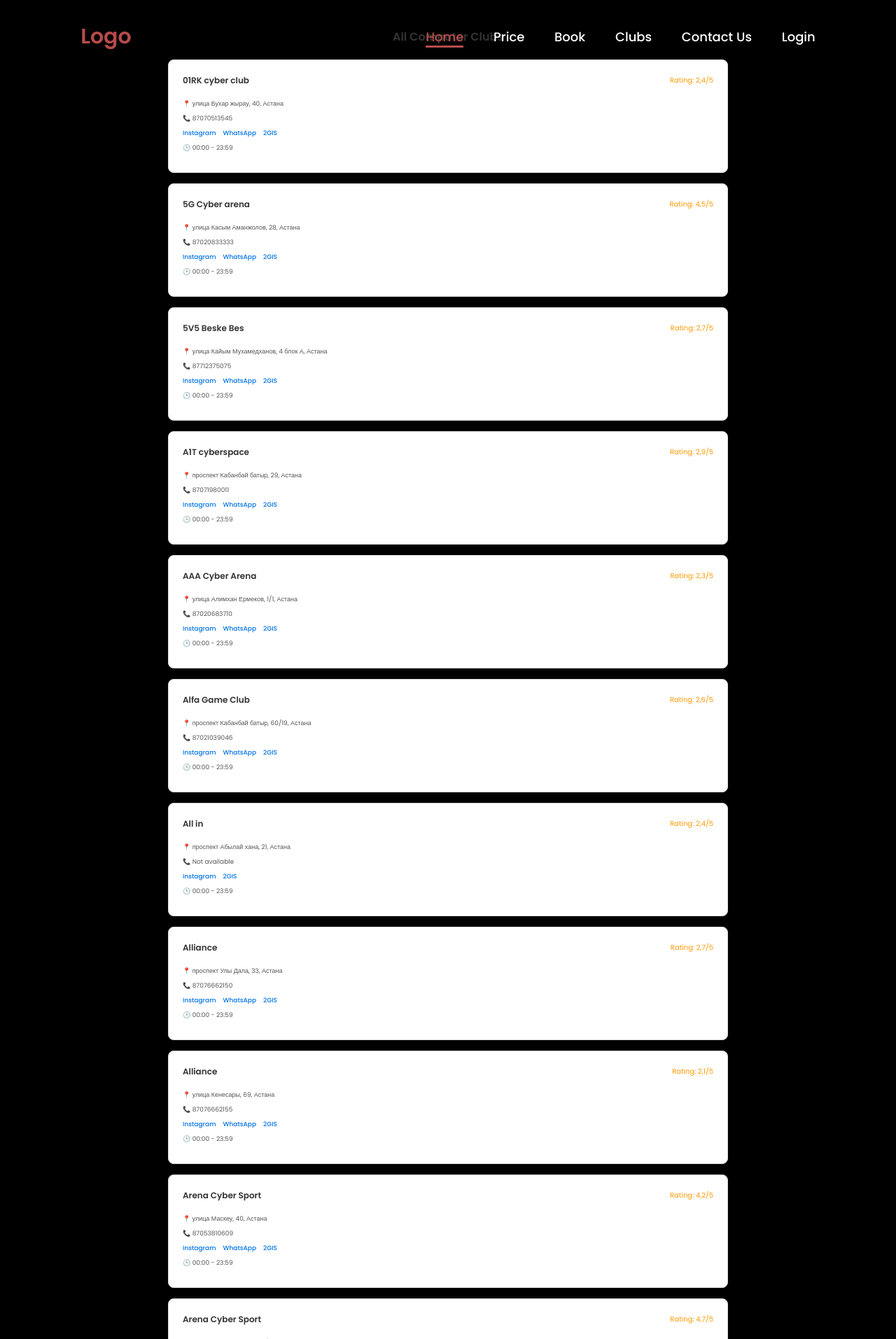
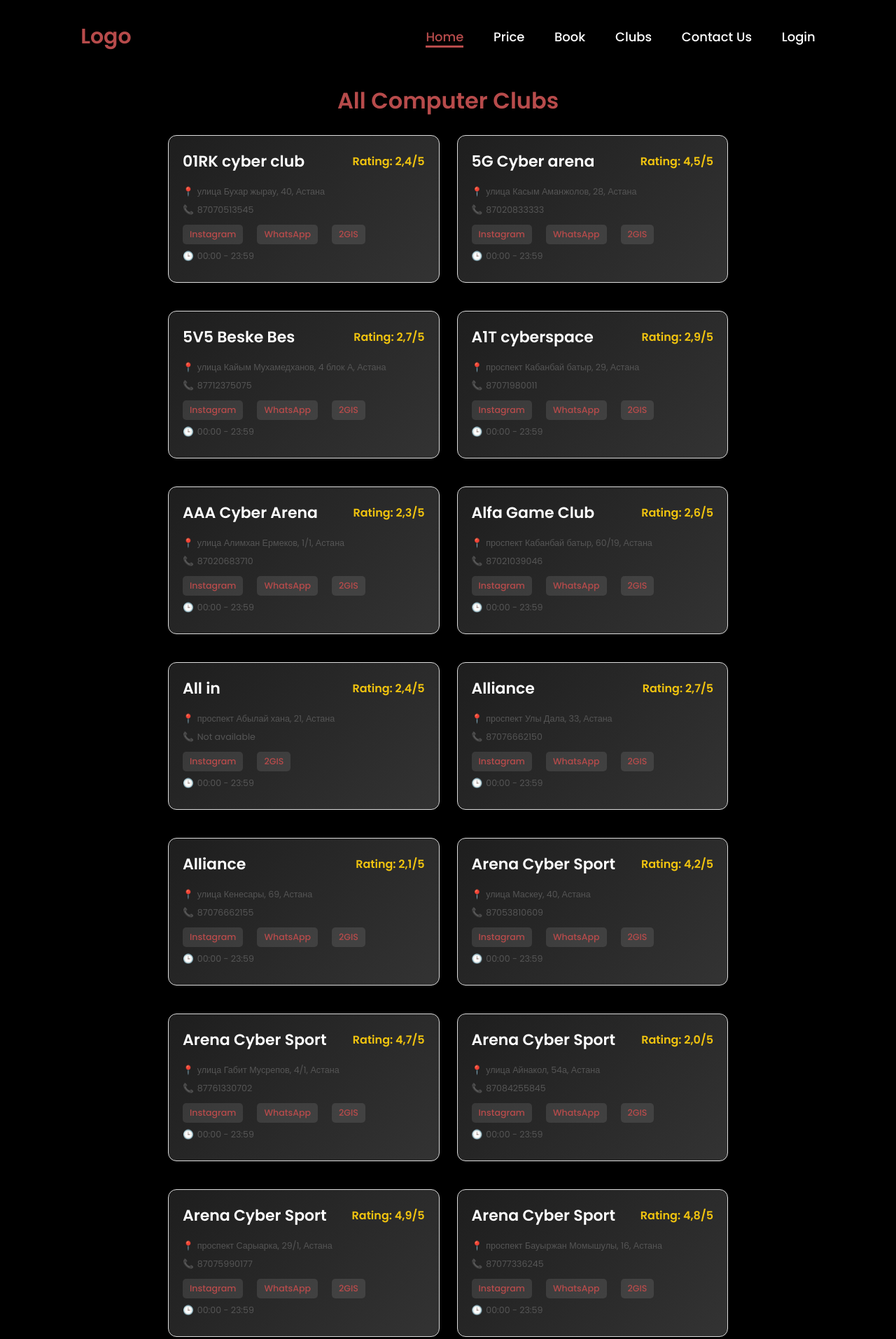
Before and after one commit to arystan09/PcBooking, a Django app: page /clubs/ in a window 1280 px wide. Shown: the top 1913 px of the page at 70% size. Run offline with Django 5.2, Linux system fonts and the light colour scheme; data comes from the database, SQL or seed files in the repository.

Commit message:
feat: only allcompclubs

```diff
--- a/base/templates/base/allcompclubs.html
+++ b/base/templates/base/allcompclubs.html
@@ -1,11 +1,12 @@
 {% extends 'base/main.html' %}
-{%load static%}
-{% comment %} {%block css%}
-<link rel="stylesheet" href="{% static 'css/allcompclubs.css' %}">
-{%endblock%} {% endcomment %}
+{% load static %}
+{% comment %} {% block css %}
+<link rel="stylesheet" href="{% static 'styles/allcompclubs.css' %}">
+{% endblock %} {% endcomment %}
 {% block content %}
+<div class="content-wrapper">
+    <h2>All Computer Clubs</h2>
     <div id="club-list">
-    <h2>All Computer Clubs</h2>
         {% for club in clubs %}
         <div class="club-card">
             <div class="club-header">
@@ -13,8 +14,8 @@
                 <span class="club-rating">Rating: {{ club.rating }}/5</span>
             </div>
             <div class="club-info">
-            <div class="club-address">📍 {{ club.address }}, {{ club.city }}</div>
-            <div class="club-phone">📞 {{ club.phone_number|default:"Not available" }}</div>
+                <div class="club-address"> {{ club.address }}, {{ club.city }}</div>
+                <div class="club-phone"> {{ club.phone_number|default:"Not available" }}</div>
                 <div class="club-links">
                     {% if club.instagram_url %}
                     <a href="{{ club.instagram_url }}" target="_blank">Instagram</a>
@@ -29,10 +30,11 @@
                     <a href="{{ club.website }}" target="_blank">Website</a>
                     {% endif %}
                 </div>
-            <div class="club-working-hours">🕒 {{ club.work_time_start|time:"H:i" }} - {{ club.work_time_end|time:"H:i" }}</div>
+                <div class="club-working-hours"> {{ club.work_time_start|time:"H:i" }} - {{ club.work_time_end|time:"H:i" }}</div>
             </div>
         </div>
         {% endfor %}
+    </div>
 </div>
 
 <script>
--- a/base/views.py
+++ b/base/views.py
@@ -72,7 +72,8 @@ def sidebar(request):
 #example of full address
 #
 def geocode_address(address):
-    api_key = settings.OPENCAGE_API_KEY
+    # api_key = settings.OPENCAGE_API_KEY
+    api_key = ""
     url = f"https://api.opencagedata.com/geocode/v1/json?q={address}&key={api_key}"
 
     response = requests.get(url)
--- a/pcclub/settings.py
+++ b/pcclub/settings.py
@@ -20,7 +20,7 @@ environ.Env.read_env()
 BASE_DIR = Path(__file__).resolve().parent.parent
 
 
-OPENCAGE_API_KEY = env('OPENCAGE_API_KEY')
+# OPENCAGE_API_KEY = env('OPENCAGE_API_KEY')
 
 # Quick-start development settings - unsuitable for production
 # See https://docs.djangoproject.com/en/5.1/howto/deployment/checklist/
--- a/static/styles/main.css
+++ b/static/styles/main.css
@@ -906,3 +906,138 @@ h2 {
     color: #333;
     margin-bottom: 20px;
 }
+
+
+/* clubs */
+
+.content-wrapper {
+    padding-top: 100px;
+}
+
+
+.content-wrapper h2 {
+    font-size: 3.2rem;
+    color: #b74b4b;
+    margin-bottom: 2.5rem;
+    text-align: center;
+}
+
+#club-list {
+    display: grid;
+    grid-template-columns: repeat(auto-fit, minmax(280px, 1fr));
+    gap: 2.5rem;
+}
+
+.club-card {
+    background: linear-gradient(135deg, #1e1e1e, #333333);
+    padding: 2rem;
+    border-radius: 1.2rem;
+    transition: transform 0.4s ease, box-shadow 0.4s ease;
+    box-shadow: 0 4px 8px rgba(0, 0, 0, 0.4);
+    position: relative;
+    overflow: hidden;
+}
+
+.club-card:hover {
+    transform: scale(1.05);
+    box-shadow: 0 8px 15px rgba(0, 0, 0, 0.6);
+}
+
+.club-header {
+    display: flex;
+    justify-content: space-between;
+    align-items: center;
+    margin-bottom: 1rem;
+}
+
+.club-name {
+    font-size: 2.2rem;
+    font-weight: 700;
+    color: #fff;
+}
+
+.club-rating {
+    font-size: 1.6rem;
+    color: #f1c40f;
+    font-weight: 600;
+}
+
+.club-info {
+    font-size: 1.4rem;
+    color: #dcdcdc;
+}
+
+.club-info .club-address,
+.club-info .club-phone,
+.club-info .club-working-hours,
+.club-info .club-distance {
+    margin-bottom: 0.8rem;
+    display: flex;
+    align-items: center;
+}
+
+.club-info .club-address:before {
+    content: "📍";
+    margin-right: 0.5rem;
+}
+
+.club-info .club-phone:before {
+    content: "📞";
+    margin-right: 0.5rem;
+}
+
+.club-info .club-working-hours:before {
+    content: "🕒";
+    margin-right: 0.5rem;
+}
+
+.club-links {
+    display: flex;
+    gap: 1rem;
+    margin-top: 1.2rem;
+    flex-wrap: wrap;
+}
+
+.club-links a {
+    color: #b74b4b;
+    font-weight: 500;
+    background: rgba(255, 255, 255, 0.1);
+    padding: 0.5rem 1rem;
+    border-radius: 0.5rem;
+    transition: background 0.3s ease, color 0.3s ease;
+}
+
+.club-links a:hover {
+    background: #b74b4b;
+    color: #fff;
+}
+
+/* Плавающий заголовок */
+.club-card:hover .club-header {
+    animation: float 1s ease-in-out infinite alternate;
+}
+
+@keyframes float {
+    to {
+        transform: translateY(-3px);
+    }
+}
+
+/* Responsive styles */
+@media (max-width: 768px) {
+    .content-wrapper h2 {
+        font-size: 2.5rem;
+    }
+
+    .club-card {
+        padding: 1.5rem;
+    }
+
+    .club-name {
+        font-size: 2rem;
+    }
+
+    .club-rating, .club-info {
+        font-size: 1.3rem;
+    }
+}
```
Also changed, not shown: static/styles/allcompclubs.css (added, +40 -0 lines). Lines whose indentation alone changed are shown as unchanged.
